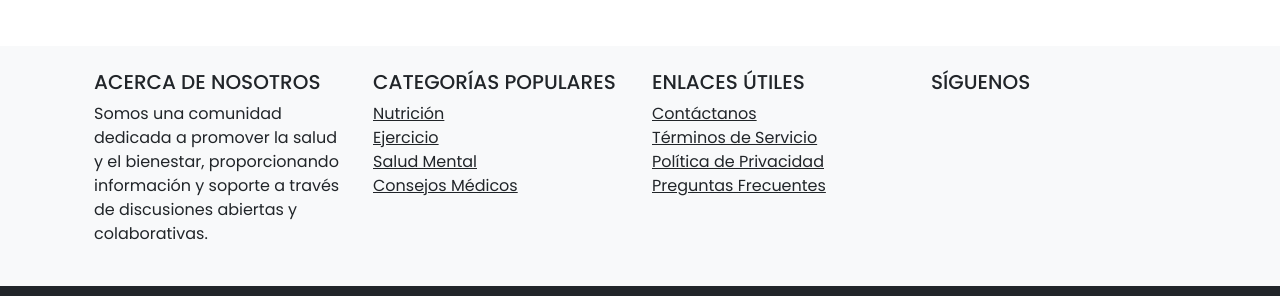
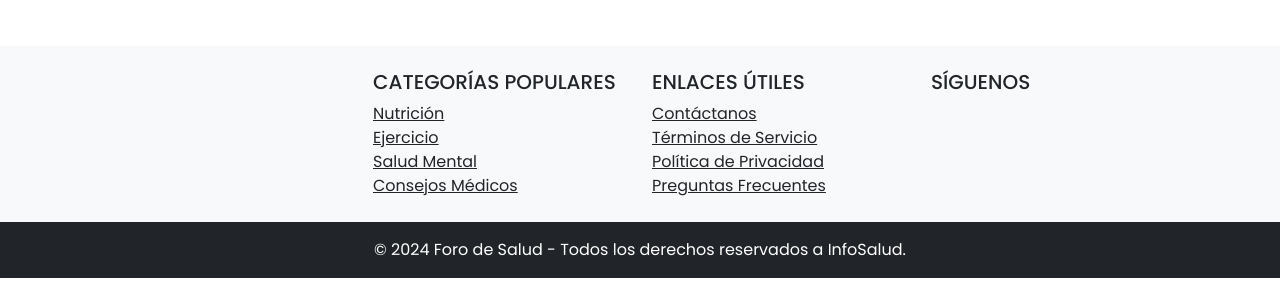
Before and after one commit to Alex200207/UML_Project, a React (Vite) app: page /Consulta in a window 1280 px wide. Shown: the part 881-1177 px from the top of the page. Built offline with nearby package versions, Linux system fonts and the light colour scheme.

Commit message:
quitando etiqueas

```diff
--- a/src/components/Footer.tsx
+++ b/src/components/Footer.tsx
@@ -6,10 +6,7 @@ const Footer: React.FC = () => {
   <div className="container p-4">
     <div className="row">
       <div className="col-lg-3 col-md-6 mb-4 mb-md-0">
-        <h5 className="text-uppercase">Acerca de Nosotros</h5>
-        <p>
-          Somos una comunidad dedicada a promover la salud y el bienestar, proporcionando información y soporte a través de discusiones abiertas y colaborativas.
-        </p>
+
       </div>
       <div className="col-lg-3 col-md-6 mb-4 mb-md-0">
         <h5 className="text-uppercase">Categorías Populares</h5>
```
